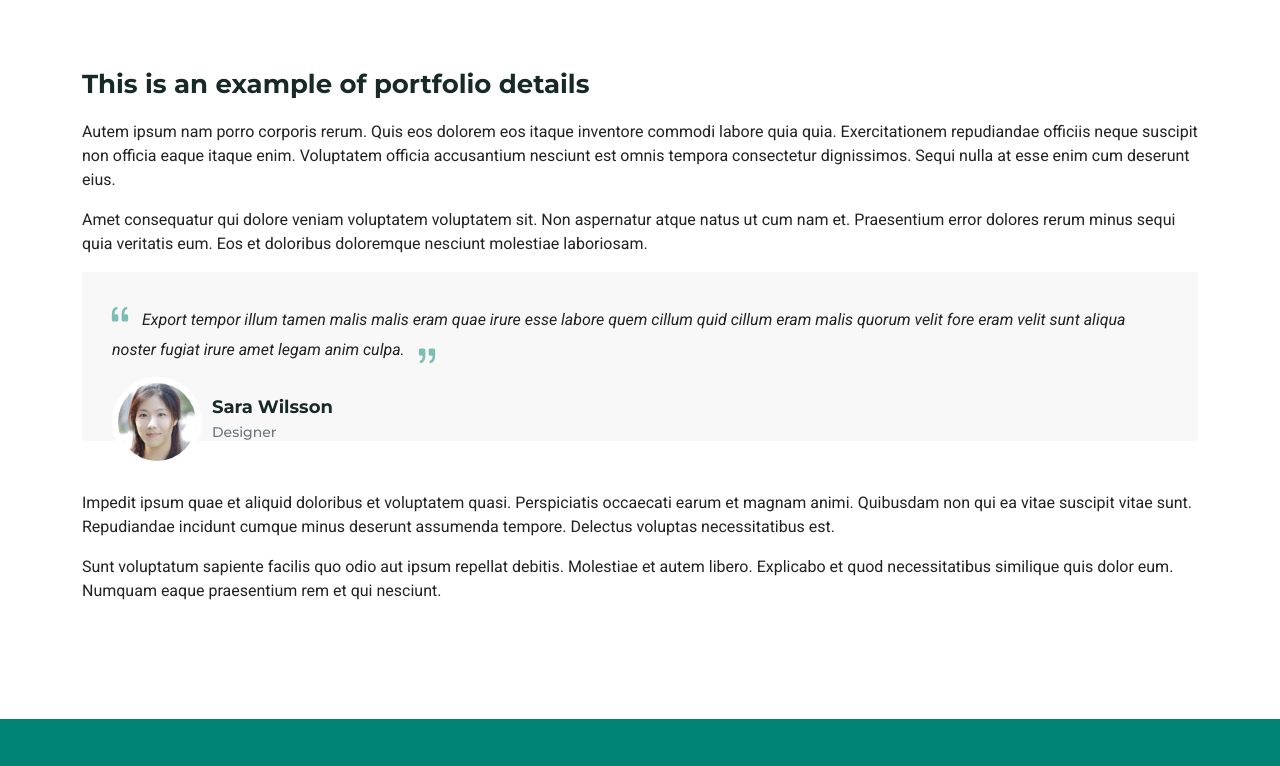
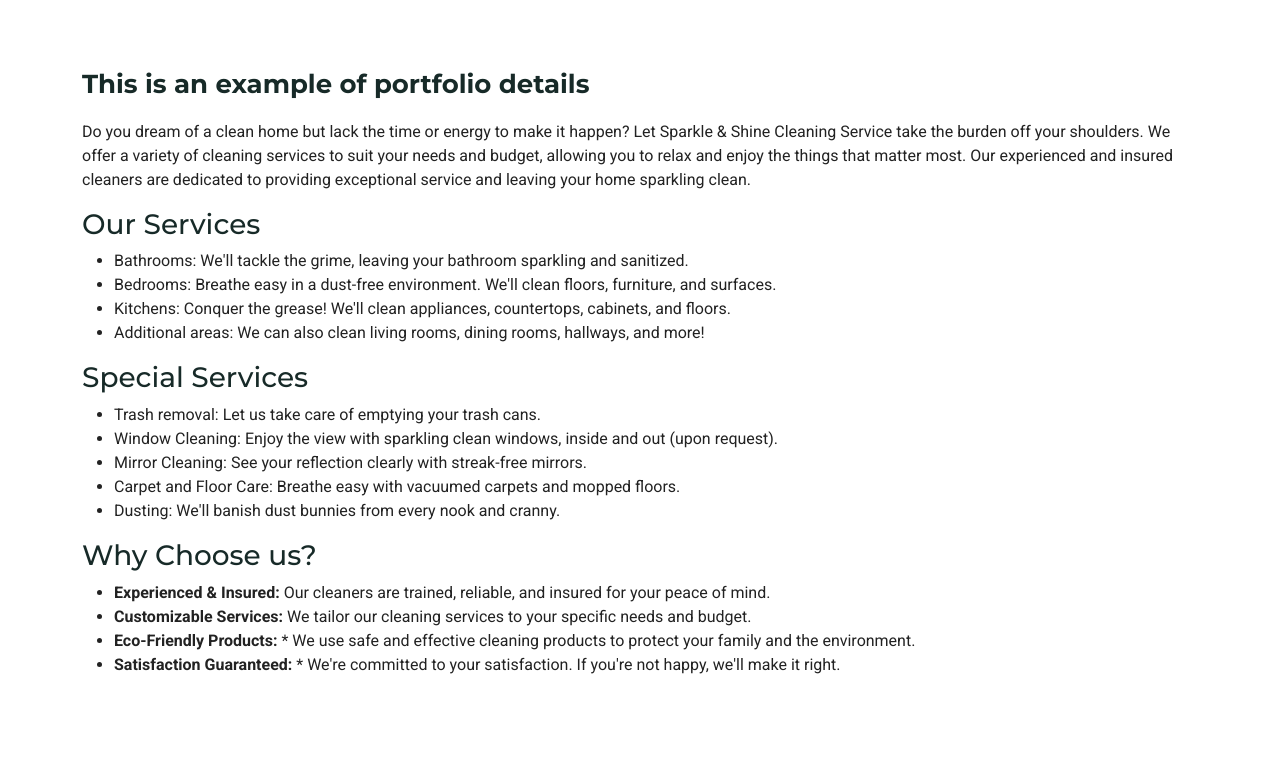
Before and after one commit to koppalanaveenkumar/shirifmservices, a plain HTML site: page service-details.html in a window 1280 px wide. Shown: the part 980-1746 px from the top of the page. Drawn offline with Linux system fonts and the light colour scheme.

Commit message:
Update address file

```diff
--- a/assets/js/main.js
+++ b/assets/js/main.js
@@ -272,10 +272,13 @@
 
     document.addEventListener('DOMContentLoaded', function() {
       const services = {
-        'web-design': {
+        'housekeeping': {
           image: 'assets/img/housekeeping.jpg',
-          title: 'Web Design Portfolio Details',
-          content: 'Content for Web Design service. This can include detailed descriptions, examples, and client testimonials.'
+          title: 'This is an example of portfolio details',
+          content: `Do you dream of a clean home but lack the time or energy to make it happen? Let Sparkle & Shine Cleaning Service take
+                the burden off your shoulders. We offer a variety of cleaning services to suit your needs and budget, allowing you to
+                relax and enjoy the things that matter most. Our experienced and insured cleaners are dedicated to providing exceptional
+                service and leaving your home sparkling clean.`
         },
         'software-development': {
           image: 'assets/img/security.jpg',
--- a/service-details.html
+++ b/service-details.html
@@ -4,7 +4,7 @@
 <head>
   <meta charset="utf-8">
   <meta content="width=device-width, initial-scale=1.0" name="viewport">
-  <title>Service Details - Shirifm Bootstrap Template</title>
+  <title>Service Details - Shiri Facility Management Services Bootstrap Template</title>
   <meta content="" name="description">
   <meta content="" name="keywords">
 
@@ -38,7 +38,7 @@
       <div class="container d-flex justify-content-center justify-content-md-between">
         <div class="contact-info d-flex align-items-center">
           <i class="bi bi-envelope d-flex align-items-center"><a
-              href="mailto:contact@shirifmservices.in">contact@shirifmservices.in</a></i>
+              href="mailto:info@shirifmservices.in">info@shirifmservices.in</a></i>
           <i class="bi bi-phone d-flex align-items-center ms-4"><span>+91 91213 53450</span></i>
         </div>
         <div class="social-links d-none d-md-flex align-items-center">
@@ -56,7 +56,7 @@
         <a href="index.html" class="logo d-flex align-items-center">
           <!-- Uncomment the line below if you also wish to use an image logo -->
           <!-- <img src="assets/img/logo.png" alt=""> -->
-          <h1 class="sitename">Shirifm</h1>
+          <h1 class="sitename">Shiri Facility Management Services</h1>
           <span>.</span>
         </a>
 
@@ -168,43 +168,33 @@
             <div class="portfolio-description">
               <h2>This is an example of portfolio details</h2>
               <p>
-                Autem ipsum nam porro corporis rerum. Quis eos dolorem eos itaque inventore commodi labore quia quia.
-                Exercitationem repudiandae officiis neque suscipit non officia eaque itaque enim. Voluptatem officia
-                accusantium nesciunt est omnis tempora consectetur dignissimos. Sequi nulla at esse enim cum deserunt
-                eius.
+                Do you dream of a clean home but lack the time or energy to make it happen? Let Sparkle & Shine Cleaning Service take
+                the burden off your shoulders. We offer a variety of cleaning services to suit your needs and budget, allowing you to
+                relax and enjoy the things that matter most. Our experienced and insured cleaners are dedicated to providing exceptional
+                service and leaving your home sparkling clean.
               </p>
-              <p>
-                Amet consequatur qui dolore veniam voluptatem voluptatem sit. Non aspernatur atque natus ut cum nam et.
-                Praesentium error dolores rerum minus sequi quia veritatis eum. Eos et doloribus doloremque nesciunt
-                molestiae laboriosam.
-              </p>
-
-              <div class="testimonial-item">
-                <p>
-                  <i class="bi bi-quote quote-icon-left"></i>
-                  <span>Export tempor illum tamen malis malis eram quae irure esse labore quem cillum quid cillum eram
-                    malis quorum velit fore eram velit sunt aliqua noster fugiat irure amet legam anim culpa.</span>
-                  <i class="bi bi-quote quote-icon-right"></i>
-                </p>
-                <div>
-                  <img src="assets/img/testimonials/testimonials-2.jpg" class="testimonial-img" alt="">
-                  <h3>Sara Wilsson</h3>
-                  <h4>Designer</h4>
-                </div>
-              </div>
-
-              <p>
-                Impedit ipsum quae et aliquid doloribus et voluptatem quasi. Perspiciatis occaecati earum et magnam
-                animi. Quibusdam non qui ea vitae suscipit vitae sunt. Repudiandae incidunt cumque minus deserunt
-                assumenda tempore. Delectus voluptas necessitatibus est.
-              </p>
-
-              <p>
-                Sunt voluptatum sapiente facilis quo odio aut ipsum repellat debitis. Molestiae et autem libero.
-                Explicabo et quod necessitatibus similique quis dolor eum. Numquam eaque praesentium rem et qui
-                nesciunt.
-              </p>
-
+              <h3>Our Services</h3>
+              <ul>
+                <li>Bathrooms: We'll tackle the grime, leaving your bathroom sparkling and sanitized.</li>
+                <li>Bedrooms: Breathe easy in a dust-free environment. We'll clean floors, furniture, and surfaces.</li>
+                <li>Kitchens: Conquer the grease! We'll clean appliances, countertops, cabinets, and floors.</li>
+                <li>Additional areas: We can also clean living rooms, dining rooms, hallways, and more!</li>
+              </ul>
+              <h3>Special Services</h3>
+              <ul>
+                <li>Trash removal: Let us take care of emptying your trash cans.</li>
+                <li>Window Cleaning: Enjoy the view with sparkling clean windows, inside and out (upon request).</li>
+                <li>Mirror Cleaning: See your reflection clearly with streak-free mirrors.</li>
+                <li>Carpet and Floor Care: Breathe easy with vacuumed carpets and mopped floors.</li>
+                <li>Dusting: We'll banish dust bunnies from every nook and cranny.</li>
+              </ul>
+              <h3>Why Choose us?</h3>
+              <ul>
+                <li><b>Experienced & Insured: </b> Our cleaners are trained, reliable, and insured for your peace of mind.</li>
+                <li><b>Customizable Services: </b> We tailor our cleaning services to your specific needs and budget.</li>
+                <li><b>Eco-Friendly Products: </b> * We use safe and effective cleaning products to protect your family and the environment.</li>
+                <li><b>Satisfaction Guaranteed: </b> * We're committed to your satisfaction. If you're not happy, we'll make it right.</li>
+              </ul>
             </div>
           </div>
 
```
Also changed, not shown: index.html (+11 -10 lines).
